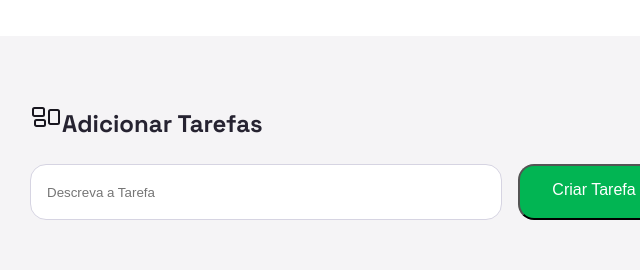
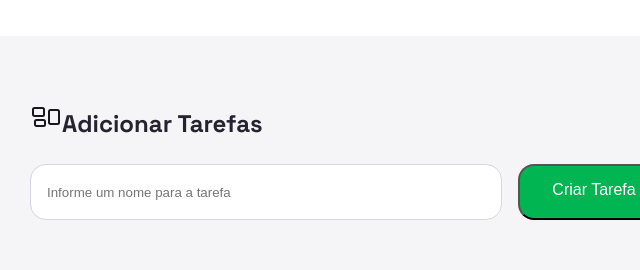
Before and after one commit to evandrorl/listaTarefas, a plain HTML site: page index.html in a window 1280 px wide. Both pictures are taken after a click on the button "Criar Tarefa". Shown: the top 270 px of the page, 290-930 px from the left. Drawn offline with Linux system fonts and the light colour scheme.

Commit message:
correção mensagens

```diff
--- a/index.html
+++ b/index.html
@@ -56,6 +56,7 @@
         item.concluido = false
         item.innerHTML = ' <img src=img/marcador.svg onclick=confirmatarefa(' + index + ')> ' + novaTarefa.value + ' <img src=img/remove.svg onclick=excluir(' + index + ')> '
       }
+      document.getElementById('tarefa').value = ''
     }
   </script>
 </head>
@@ -67,7 +68,7 @@
         <h2><img src="img/board.svg" />Adicionar Tarefas</h2>
       </div>
       <div id="frame5">
-        <input id="tarefa" type="text" placeholder="Descreva a Tarefa">
+        <input id="tarefa" type="text" placeholder="Informe um nome para a tarefa">
         <button id="addTarefa" onclick="adicionarTarefa()">Criar
           Tarefa</button>
       </div>
@@ -78,7 +79,7 @@
         <h2><img src="img/task.svg" />Quadro de tarefas</h2>
       </div>
       <div id="frame10">
-        <ul id="listaTarefas">
+        <ul id="listaTarefas"></ul>
       </div>
       </ul>
     </div>
```
